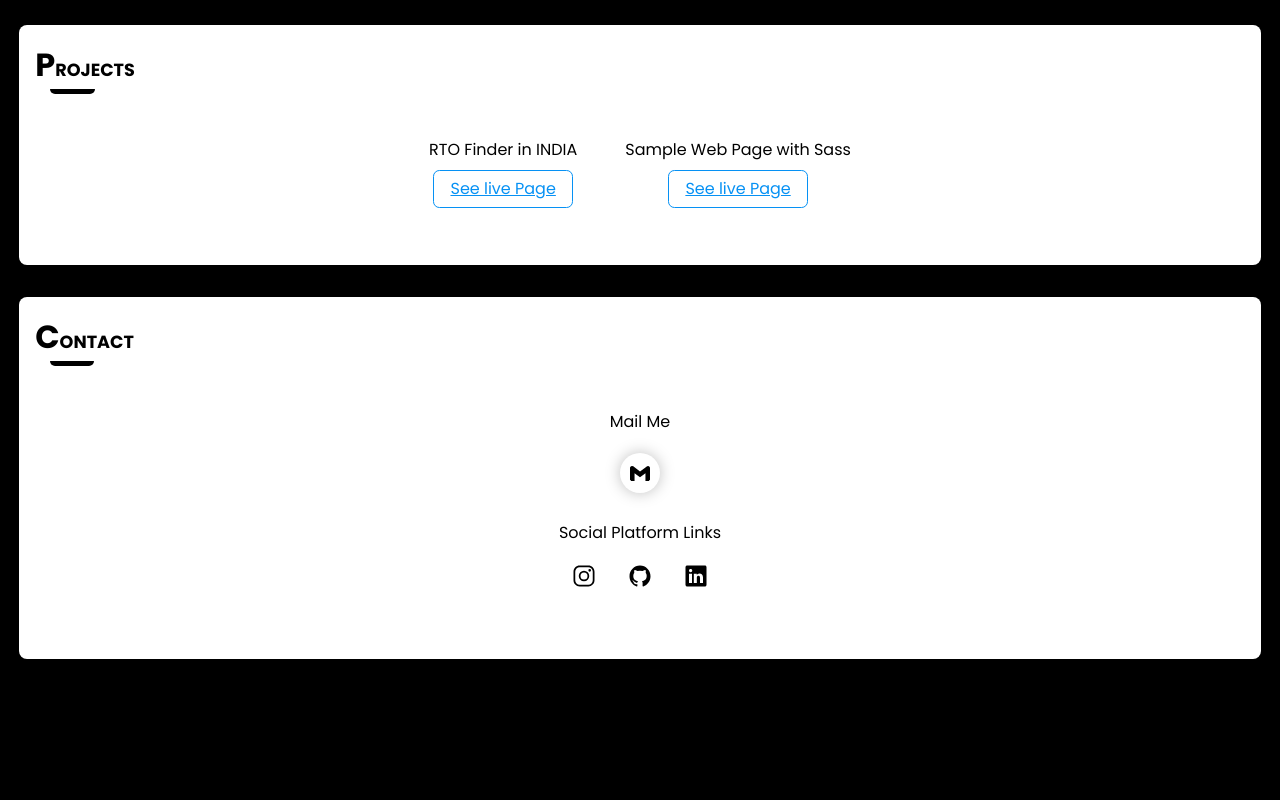
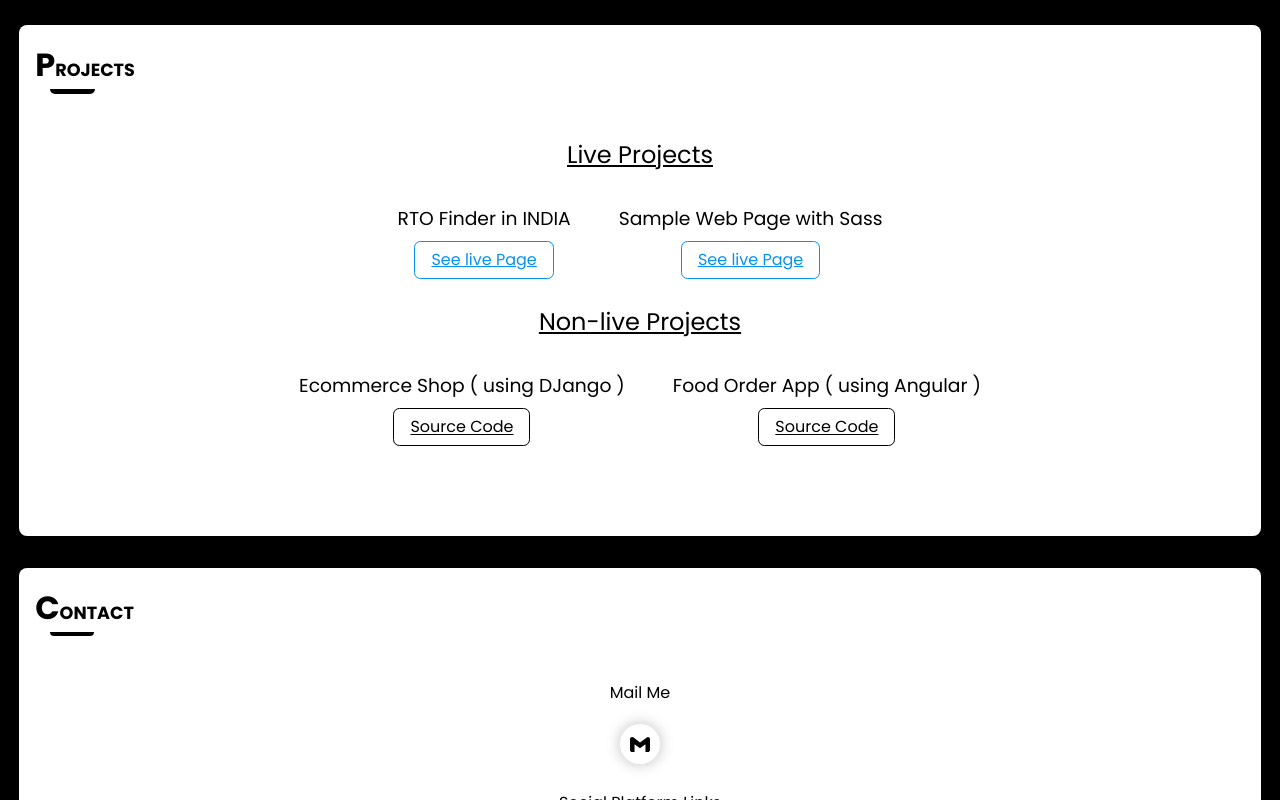
Before and after one commit to LP-user1/LP-user1.github.io, an Angular app: page / in a window 1280 px wide. Shown: the part 1780-2580 px from the top of the page. Before the commit the page ends 2455 px from the top, so only its background shows below. Built offline with nearby package versions, Linux system fonts and the light colour scheme.

Commit message:
Build & Fix : New build & fix some issue

```diff
--- a/src/app/app.component.html
+++ b/src/app/app.component.html
@@ -455,9 +455,10 @@
         </div>
       </div>
       <div class="project-content">
+        <h2>Live Projects</h2>
         <div class="live-projects">
           <div class="project">
-            <h4>RTO Finder in INDIA</h4>
+            <h3>RTO Finder in INDIA</h3>
             <a
               href="http://lp-user1.github.io/RTO-Finder"
               target="_blank"
@@ -466,7 +467,7 @@
             >
           </div>
           <div class="project">
-            <h4>Sample Web Page with Sass</h4>
+            <h3>Sample Web Page with Sass</h3>
             <a
               href="http://lp-user1.github.io/Webdesign"
               target="_blank"
@@ -475,14 +476,29 @@
             >
           </div>
         </div>
-        <!-- <div class="repo-projects">
+        <h2>Non-live Projects</h2>
+        <div class="repo-projects">
           <div class="repoProject">
-            <h3></h3>
+            <h3>Ecommerce Shop ( using DJango )</h3>
+            <a
+              href="https://github.com/LP-user1/Ecommerce_django"
+              target="_blank"
+              title="source"
+              rel="noopener noreferrer"
+              >Source Code</a
+            >
           </div>
           <div class="repoProject">
-            <h3></h3>
+            <h3>Food Order App ( using Angular )</h3>
+            <a
+              href="https://github.com/LP-user1/Food-Order-App"
+              target="_blank"
+              title="source"
+              rel="noopener noreferrer"
+              >Source Code</a
+            >
           </div>
-        </div> -->
+        </div>
       </div>
     </div>
   </section>
@@ -500,6 +516,7 @@
         <a
           href="mailto:maildotlpv@gmail.com"
           target="_blank"
+          title="Mail"
           rel="noopener noreferrer"
           ><svg
             xmlns="http://www.w3.org/2000/svg"
--- a/src/app/app.component.scss
+++ b/src/app/app.component.scss
@@ -162,7 +162,7 @@
       }
 
       @include mixin.responsive("xs") {
-        height: 100%;
+        height: 100vh;
         width: 70%;
         position: fixed;
         top: 0;
@@ -176,7 +176,7 @@
         gap: 0;
         overflow-y: auto;
         z-index: 20;
-        box-shadow: 0 0 10px 0 rgba(255, 255, 255, 0.764);
+        box-shadow: 0 0 10px 0 rgba(255, 255, 255, 0.404);
         transition: 400ms ease-in-out;
 
         &.show-nav {
@@ -186,7 +186,7 @@
       }
 
       @include mixin.responsive("sm", "sm-md") {
-        height: 100%;
+        height: 100vh;
         width: 50%;
         position: fixed;
         top: 0;
@@ -199,7 +199,7 @@
         align-items: center;
         gap: 2rem;
         z-index: 20;
-        box-shadow: 0 0 10px 0 rgba(255, 255, 255, 0.764);
+        box-shadow: 0 0 10px 0 rgba(255, 255, 255, 0.404);
         transition: 400ms ease-in-out;
 
         &.show-nav {
@@ -433,6 +433,7 @@
 /* main */
 main {
   width: 100%;
+  padding-bottom: 3rem;
 
   /* hero area */
   .hero-area {
@@ -1186,13 +1187,22 @@ main {
     justify-content: space-between;
     align-items: center;
 
-    div.live-projects {
+    h2 {
+      font-weight: 500;
+      text-align: start;
+      margin-bottom: 2rem;
+      text-decoration: underline;
+    }
+
+    div.live-projects,
+    div.repo-projects {
       width: 100%;
       display: flex;
       justify-content: flex-start;
       align-items: center;
       padding: .2rem 2rem;
       gap: 3rem;
+      margin-bottom: 2rem;
 
       @include mixin.responsive ("xs") {
         flex-direction: column;
@@ -1234,7 +1244,8 @@ main {
         gap: 11rem;
       }
 
-      div.project {
+      div.project,
+      div.repoProject {
         @include mixin.responsive("xs") {
           text-align: center;
         }
@@ -1244,9 +1255,11 @@ main {
         }
       }
 
-      div.project > h4 {
-        font-weight: 500;
+      div.project > h3,
+      div.repoProject > h3 {
+        font-weight: 400;
         margin-bottom: .9rem;
+        color: #000;
 
         @include mixin.responsive("xxs") {
           font-size: .9rem;
@@ -1257,7 +1270,8 @@ main {
         }
       }
 
-      div.project a {
+      div.project a,
+      div.repoProject a {
         background-color: transparent;
         color: #0691f4;
         border: 1px solid #0691f4;
@@ -1279,6 +1293,16 @@ main {
         &:hover {
           background-color: #0691f4;
           color: #ffffff;
+        }
+      }
+
+      div.repoProject a {
+        color: #000 !important;
+        border-color: #000 !important;
+
+        &:hover {
+          background-color: #000 !important;
+          color: #fff !important;
         }
       }
     }
--- a/src/index.html
+++ b/src/index.html
@@ -3,6 +3,10 @@
   <head>
     <meta charset="utf-8" />
     <title>LP | Portfolio</title>
+    <meta name="description" content="Prasath's Portfolio" />
+    <meta property="og:title" content="LP - Portfolio" />
+    <meta property="og:description" content="Prasath's Online CV" />
+    <meta property="og:image" content="./assets/LP_.jpg" />
     <base href="/" />
     <meta name="viewport" content="width=device-width, initial-scale=1" />
     <link rel="icon" href="./assets/favicon-256(1).png" type="image/x-icon" />
```
Also changed, not shown: src/assets/LP_.jpg, src/assets/laptop.jpg, 6 other files (tests, documents, lock files or other folders).
